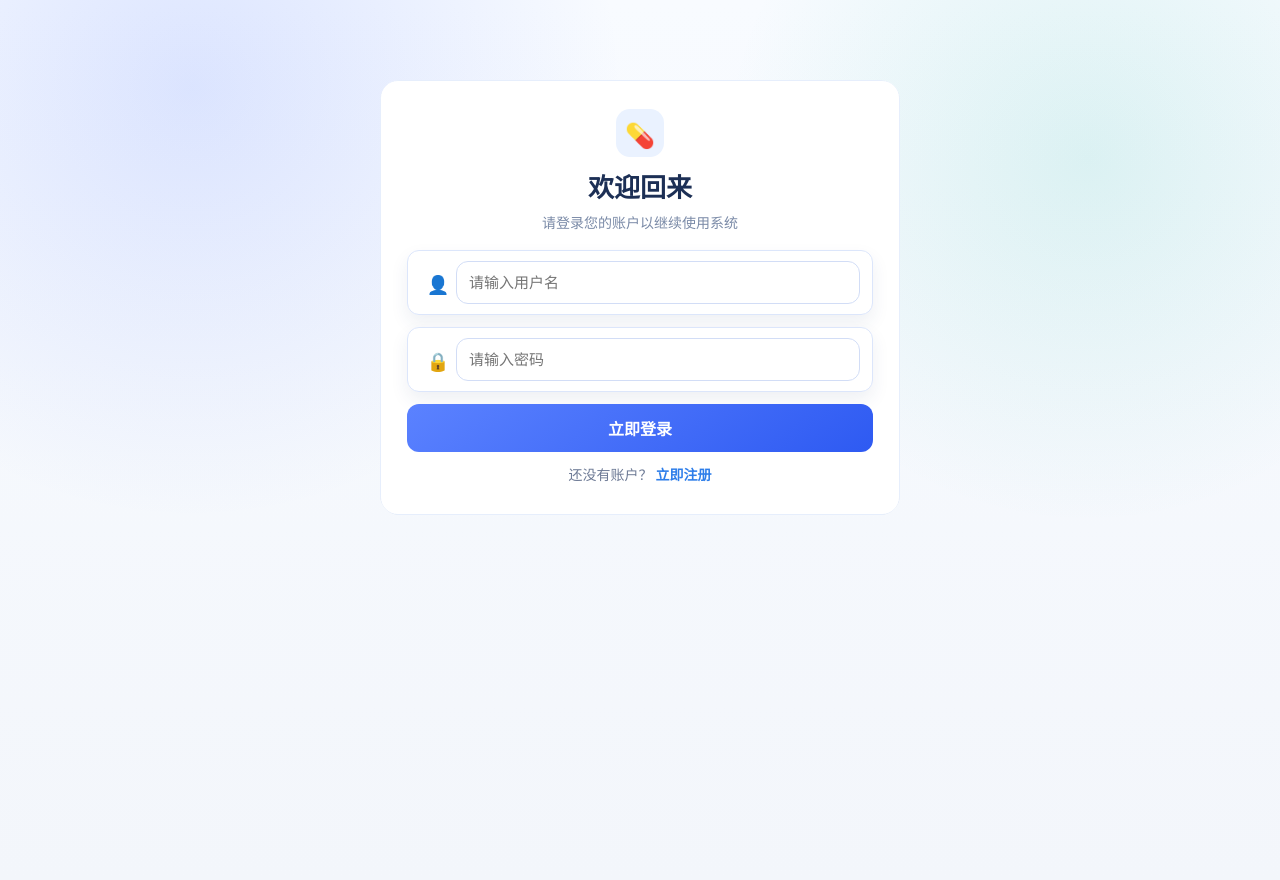
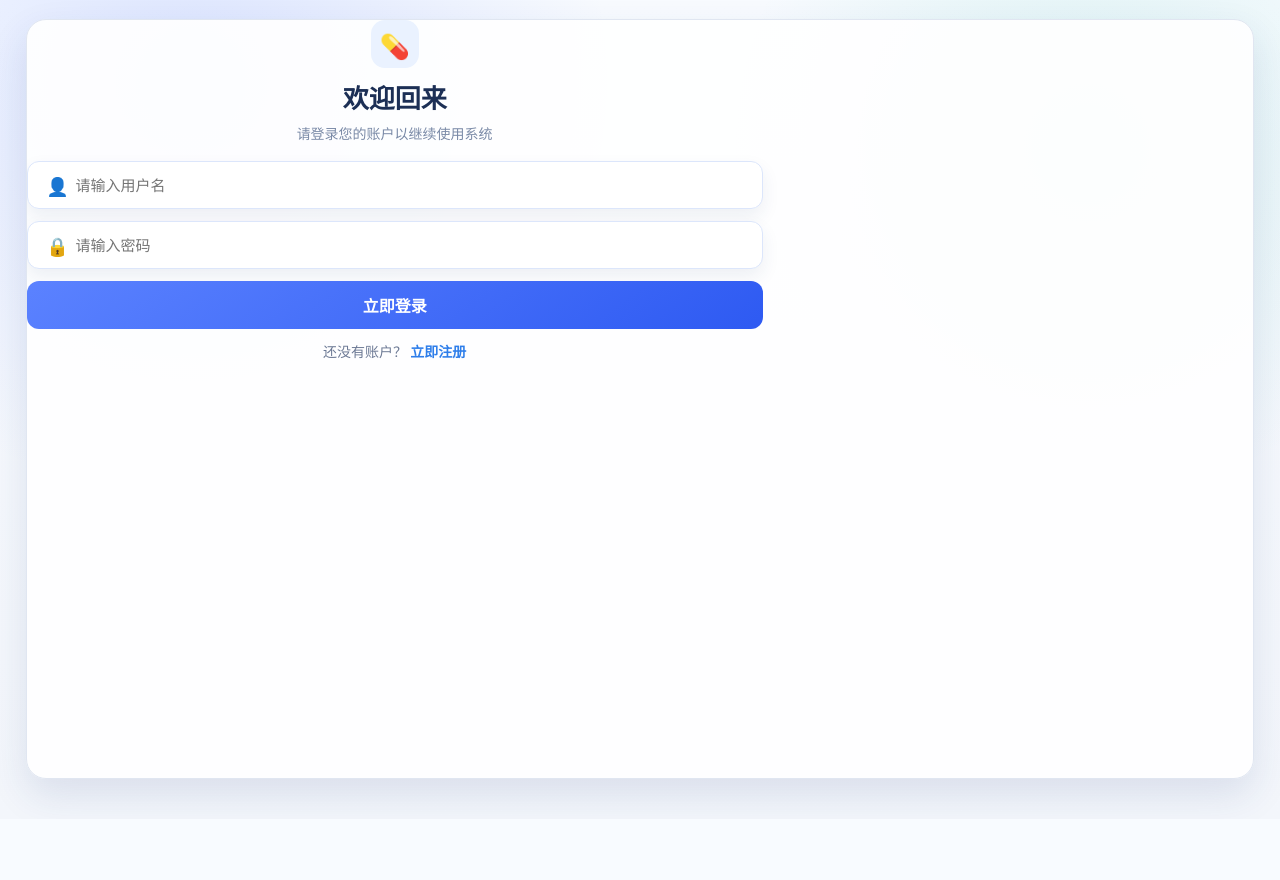
Before and after one commit to RuiSue719/wind-cloud, a Flask app: page /login in a window 1280 px wide. After the commit the page ends 806 px from the top, so only its background shows below. Run offline with Flask 3, Linux system fonts and the light colour scheme.

Commit message:
Refactor login styles and remove unused classes
Removed styles for .login-shell-simple and updated .login-panel and .login-form input styles.

```diff
--- a/static/style.css
+++ b/static/style.css
@@ -27,9 +27,6 @@ body {
     linear-gradient(180deg, #f8fbff 0%, var(--bg-main) 100%);
 }
 
-body .login-shell-simple {
-  margin-top: 10vh;
-}
 
 .app-shell {
   width: min(1520px, 98vw);
@@ -936,23 +933,6 @@ textarea:focus {
   overflow: hidden;
 }
 
-.login-shell-simple {
-  width: min(520px, 92vw);
-  min-height: auto;
-  grid-template-columns: 1fr;
-  background: transparent;
-  border: none;
-  box-shadow: none;
-}
-
-.login-card {
-  background: #ffffff;
-  border-radius: 18px;
-  padding: 28px 26px 30px;
-  box-shadow: 0 18px 38px rgba(30, 59, 120, 0.18);
-  border: 1px solid #e6eefc;
-}
-
 .login-card-head {
   text-align: center;
   margin-bottom: 18px;
@@ -1086,12 +1066,13 @@ textarea:focus {
 }
 
 .login-panel {
-  padding: 38px 34px;
-  background: linear-gradient(180deg, #ffffff 0%, #f6f9ff 100%);
+  padding: 36px 34px;
+  background: #ffffff;
   border-left: 1px solid #e0e8fb;
   display: flex;
   flex-direction: column;
   justify-content: center;
+  box-shadow: inset 0 0 0 1px rgba(230, 238, 252, 0.6);
 }
 
 .login-panel h2 {
@@ -1160,10 +1141,9 @@ textarea:focus {
 }
 
 .login-form input {
-  border: 1px solid #d2ddf6;
-  border-radius: 12px;
-  background: #fff;
-  padding: 12px;
+  border: none;
+  background: transparent;
+  padding: 0;
   font-size: 15px;
 }
 
```
